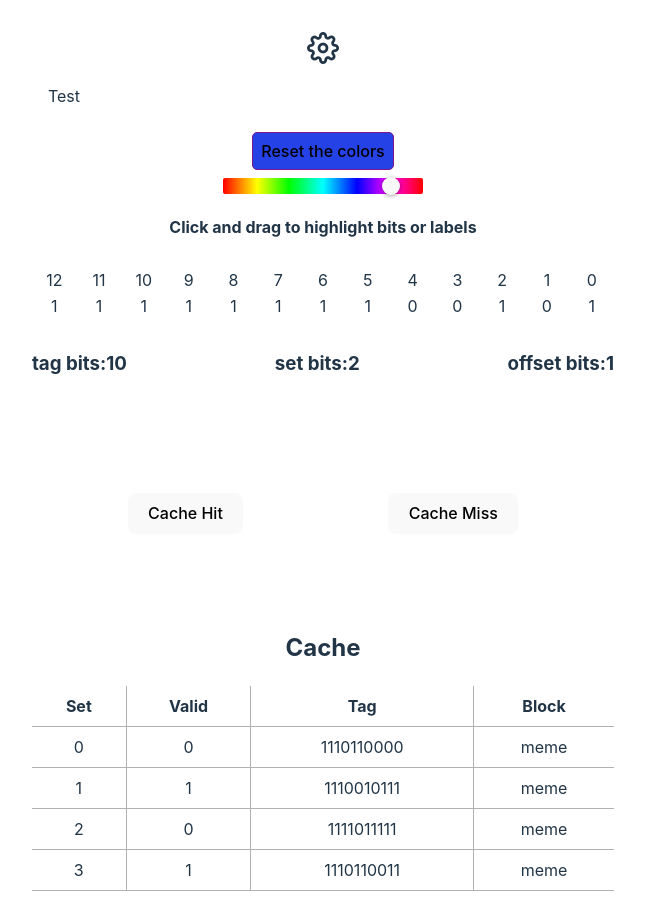
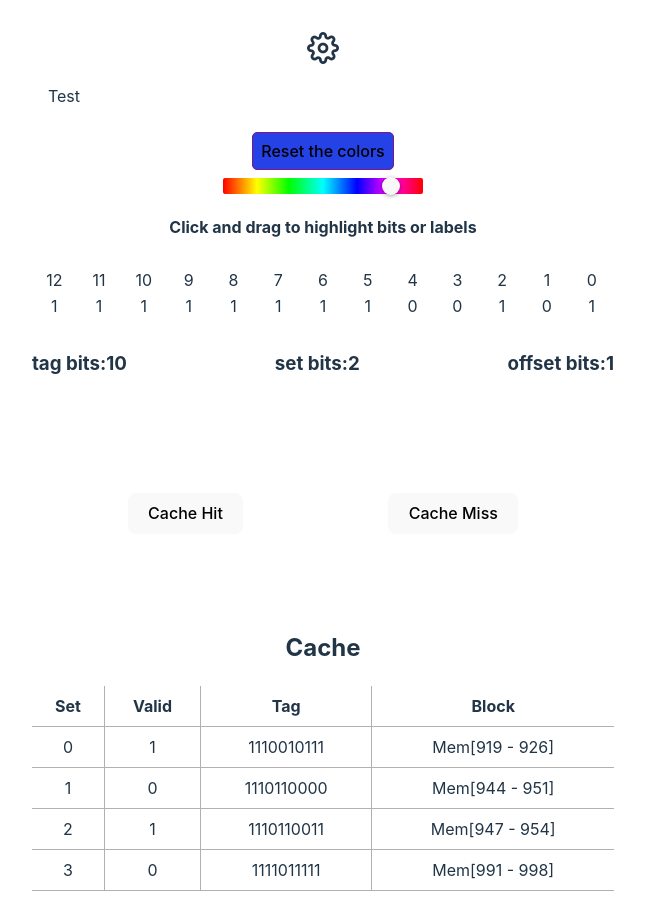
Before and after one commit to MahmoodSeoud/cache-hit-miss, a React (Vite) app: page / in a window 1280 px wide. Shown: the whole page, without its empty margins (317-962 px from the left). Built offline with nearby package versions, Linux system fonts and the light colour scheme.

Commit message:
added Mem

```diff
--- a/src/App.tsx
+++ b/src/App.tsx
@@ -92,6 +92,7 @@ function isObject(object: InputFields): boolean {
  */
 
 export function createRandomNumberWith(bitLength: number): number {
+
   return createRandomNumber(2 ** (bitLength - 1), 2 ** bitLength)
 }
 
@@ -101,28 +102,20 @@ export function createRandomNumber(a: number, b: number): number {
 }
 
 
-/**
- *
- *
- * @param {number} n - The number of indexes.
- * @returns {number} - number of numSets
-*/
-function generateLogn(n: number): number {
-  return 2 ** n
-}
+function createTableEntry(entry: CACHE_TABLE_ENTRY, tag_bits: string): CACHE_TABLE_ENTRY {
+  let valid: Bit = Math.round(Math.random()) as Bit;
+  let tag: number = createRandomNumberWith(tag_bits.length);
+  let block: string = `Mem[${tag} - ${tag + 7}]`;
 
 
-function createTableEntry(entry: CACHE_TABLE_ENTRY, address: number, tag_bits: string): CACHE_TABLE_ENTRY {
-  const valid: Bit = 0;
 
 
   let newEntry: CACHE_TABLE_ENTRY;
-
   newEntry = {
     ...entry,
-    valid: Math.round(Math.random()) as Bit,
-    tag: createRandomNumberWith(tag_bits.length), // TODO: make this random
-    block: 'meme' // TODO: make this random
+    valid: valid,
+    tag: tag,
+    block: block
   };
 
   return newEntry;
@@ -132,21 +125,22 @@ function createTableEntries
   (numOfRows: number,
     numOfCols: number,
     cacheEntry: CACHE_TABLE_ENTRY,
-    address: number,
     tag_bits: string
   ): CACHE_TABLE_ENTRY[][] {
 
-  const entries: CACHE_TABLE_ENTRY[][] = [];
+  let entries: CACHE_TABLE_ENTRY[][] = [];
 
   for (let i = 0; i < numOfRows; i++) {
     const array: CACHE_TABLE_ENTRY[] = [];
     for (let j = 0; j < numOfCols; j++) {
-      let entry = createTableEntry(cacheEntry, address, tag_bits)
+      let entry = createTableEntry(cacheEntry, tag_bits);
       array.push(entry);
     }
     entries.push(array);
   }
-  return entries;
+
+
+  return entries.sort((a, b) => a[0].tag - b[0].tag);
 }
 
 
@@ -188,7 +182,7 @@ function App() {
 
 
   // TODO: maybe look int making these to state variables
-  const coldCache = createTableEntries(numSets, numLines, { tag: 0, block: '', valid: 0 }, address, tag_bits)
+  const coldCache = createTableEntries(numSets, numLines, { tag: 0, block: '', valid: 0 }, tag_bits)
   const [cacheEntries, setCacheEntries] = useState<CACHE_TABLE_ENTRY[][]>(coldCache);
 
 
@@ -217,9 +211,6 @@ function App() {
       life: 3000
     });
   }
-
-
-
 
 
   useEffect(() => {
@@ -288,41 +279,40 @@ function App() {
 
 
 
-  function findRandomValidEntry(cacheEntries: CACHE_TABLE_ENTRY[][]): CACHE_TABLE_ENTRY {
-    const entries = cacheEntries.flat().filter(entry => entry.valid === 1 && entry.block !== 'meme');
+  function getRandomValidEntry(cacheEntries: CACHE_TABLE_ENTRY[][]): [CACHE_TABLE_ENTRY, number] {
+    const entries = cacheEntries.flat().filter(entry => entry.valid === 1 && entry.block !== '');
 
     const entry = entries[Math.floor(Math.random() * entries.length)]
-    return entry;
+    const entryIndex = cacheEntries.flat().findIndex((x) => deepEqual(x, entry))
+
+    return [entry, entryIndex];
   }
 
-  function newIndexBits(entryIndex: number) {
+  function padZeroOnBitsToFitBitLength(entryIndex: number) {
     if (entryIndex.toString(2).length === indexAllocBits) {
       return entryIndex.toString(2);
     }
+
     return entryIndex.toString(2).padStart(indexAllocBits, '0');
+  }
 
-  }
+
 
   function newAssignment(assigmentType: string) {
     let tag_bits_copy = "";
     if (assigmentType === 'hit') {
-      const entry: CACHE_TABLE_ENTRY = findRandomValidEntry(cacheEntries);
-      const entryIndex = cacheEntries.flat().findIndex((x) => deepEqual(x, entry))
+      const [entry, entryIndex]: [CACHE_TABLE_ENTRY, number] = getRandomValidEntry(cacheEntries);
 
       const randomEntryBits: string = entry.tag.toString(2) +
-        newIndexBits(entryIndex) +
+        padZeroOnBitsToFitBitLength(entryIndex) +
         createRandomNumberWith(offsetAllocBits).toString(2);
 
-      createRandomNumberWith(entryIndex);
       const NewAddress = Number("0b" + randomEntryBits)
       const NewaddressInBits = [...NewAddress.toString(2)];
 
       // TODO: Set these to the correct ones
-
       setAddress(NewAddress);
       setAddressInBits(NewaddressInBits);
-
-
     } else {
 
       const NewAddress = createRandomNumberWith(addressBitWidth);
@@ -516,7 +506,7 @@ function App() {
                   autoCapitalize='off'
                   className={'vbit-input'}
                 >
-                    {addressInBits[addressBitWidth - index - 1]}
+                  {addressInBits[addressBitWidth - index - 1]}
                 </div>
               </div>
             ))}
```
